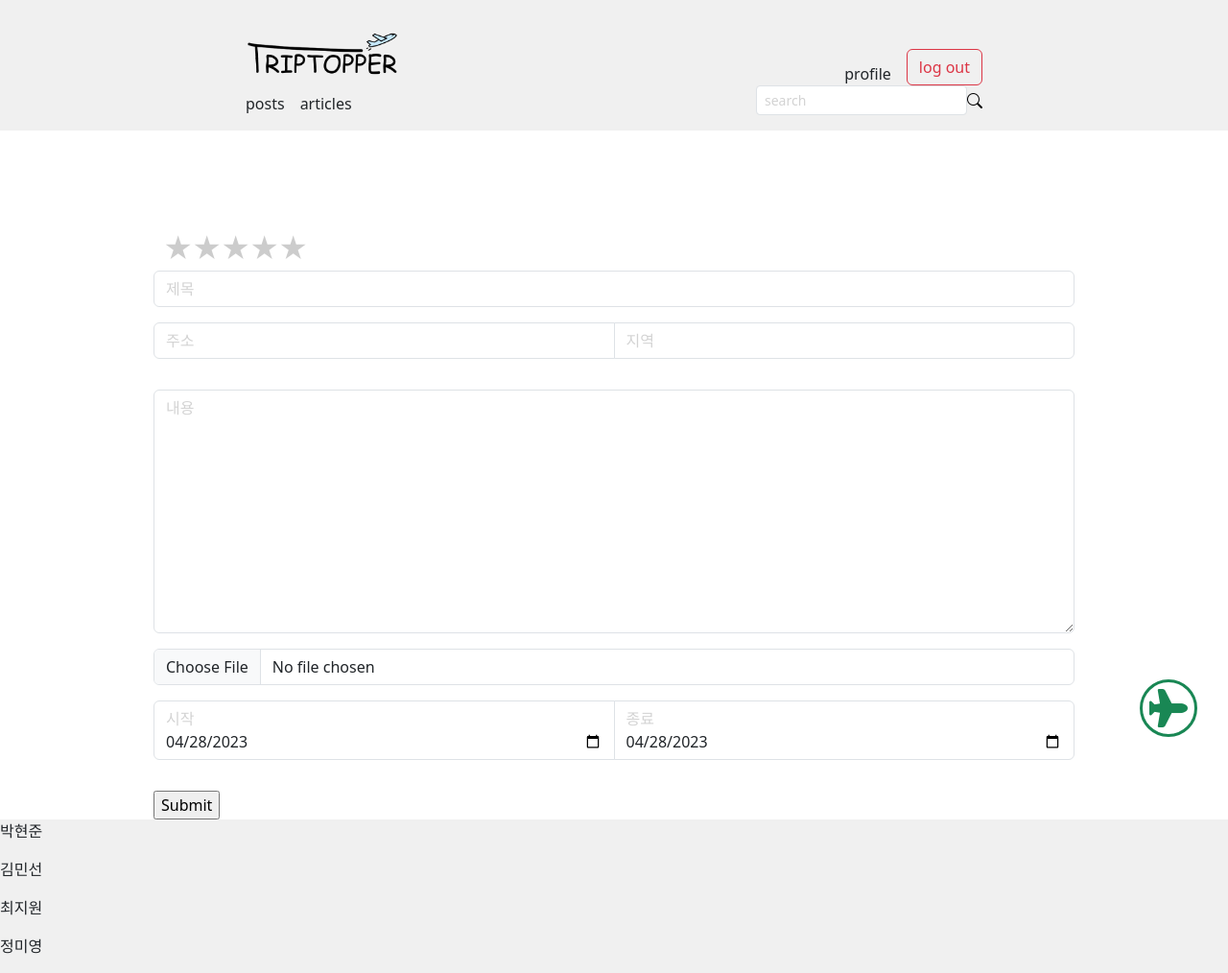
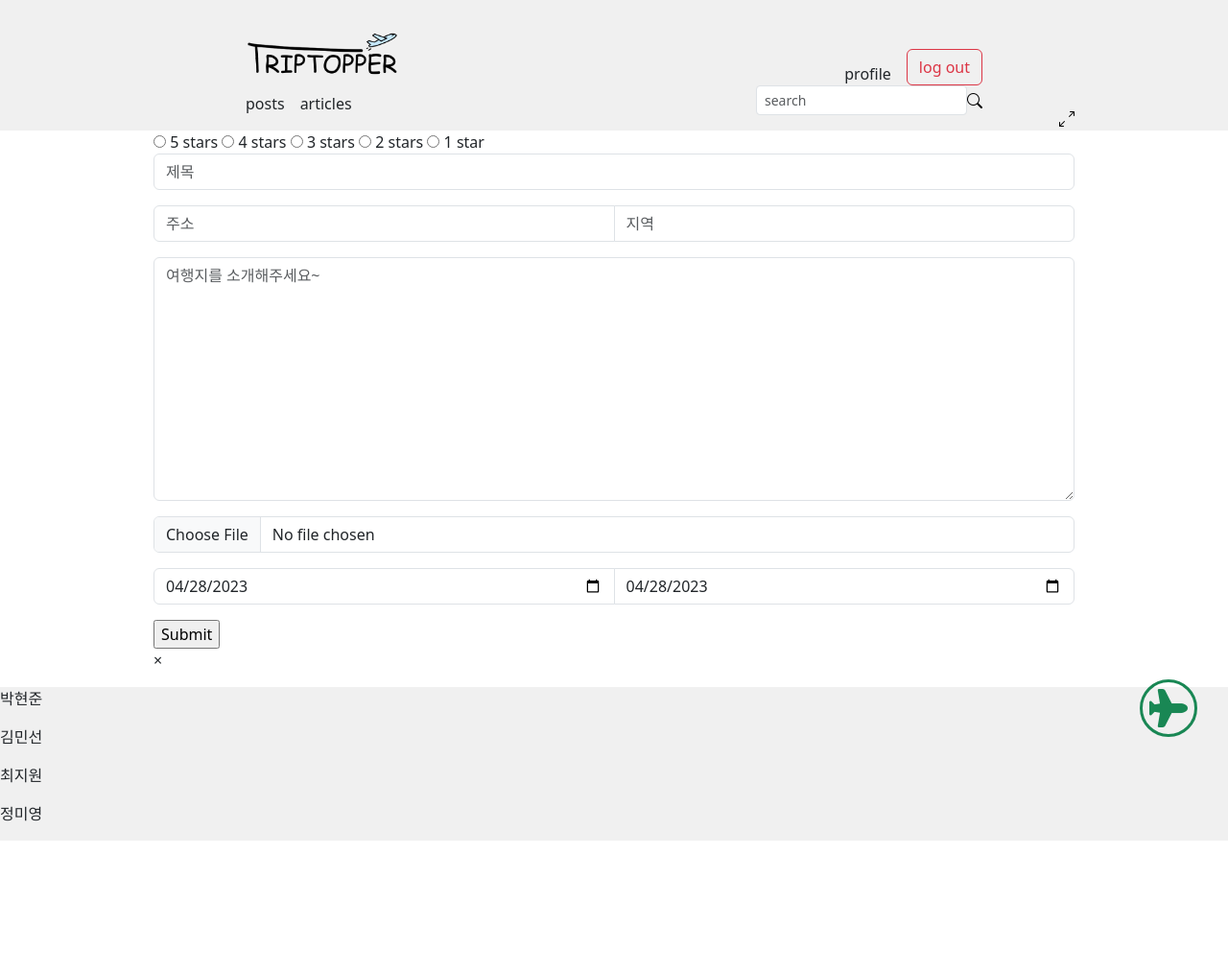
Before and after one commit to DT-HYUNJUN/tourist-spots-review-site, a Django app: page /posts/create/ in a window 1280 px wide. Shown: the whole page at 96% size. After the commit the page ends 876 px from the top, so only its background shows below. Run offline with Django 3.2, Linux system fonts and the light colour scheme; the visitor is signed in with stand-in values (Sample User, id 1); some libraries are stand-ins or nearby versions.

Commit message:
[UPDATE] posts create

```diff
--- a/posts/forms.py
+++ b/posts/forms.py
@@ -6,7 +6,7 @@
     title = forms.CharField(
         widget=forms.TextInput(
             attrs={
-                'class': 'form-control',
+                'class': 'form-control mb-3',
                 'placeholder': '제목',
             }
         )
@@ -14,15 +14,15 @@
     content = forms.CharField(
         widget=forms.Textarea(
             attrs={
-                'class': 'form-control',
-                'placeholder': '내용',
+                'class': 'form-control mb-3',
+                'placeholder': '여행지를 소개해주세요~',
             }
         )
     )
     image = forms.ImageField(
         widget=forms.ClearableFileInput(
             attrs={
-                'class': 'form-control',
+                'class': 'form-control mb-3',
             }
         ),
         required=False
--- a/posts/templates/posts/create.html
+++ b/posts/templates/posts/create.html
@@ -29,16 +29,16 @@
     </div>
 
     {% for field in form %}
-      <div class="input-group mb-3">
+      <div class="input-group">
         {% if field.name == 'place' %}
-          <input id="place-field" type="text" name="place" aria-label="First name" class="form-control" placeholder="주소" readonly data-bs-toggle="modal" data-bs-target="#addressList" autocomplete="off">
-          <input id="region-field" type="text" name="region" aria-label="Last name" class="form-control" placeholder="지역" readonly autocomplete="off">
+          <input id="place-field" type="text" name="place" aria-label="First name" class="form-control mb-3" placeholder="주소" readonly data-bs-toggle="modal" data-bs-target="#addressList" autocomplete="off">
+          <input id="region-field" type="text" name="region" aria-label="Last name" class="form-control mb-3" placeholder="지역" readonly autocomplete="off">
         {% elif field.name == 'region' %}
         {% elif field.name == 'end_date' %}
         {% elif field.name == 'start_date' %}
           {% now "Y-m-d" as today %}
-          <input type="date" value="{{ today }}" name="start_date" class="form-control" placeholder="시작">
-          <input type="date" value="{{ today }}" name="end_date" class="form-control"placeholder="종료">
+          <input type="date" value="{{ today }}" name="start_date" class="form-control mb-3" placeholder="시작">
+          <input type="date" value="{{ today }}" name="end_date" class="form-control mb-3"placeholder="종료">
         {% else %}
           {{ field }}
         {% endif %}
@@ -55,15 +55,12 @@
           <h1 class="modal-title fs-5" id="exampleModalLabel">주소 검색</h1>
           <button type="button" class="btn-close" data-bs-dismiss="modal" aria-label="Close"></button>
         </div>
-        <input class="form-control" type="text" list="address-list" id="place_input" autocomplete="off">
+        <input class="form-control border rounded-0" type="text" list="address-list" id="place_input" autocomplete="off">
         <div class="map-modal-wrap">
           <div id="map-modal"></div>
         </div>
         <div class="modal-body">
           <ol class="list-group list-group-numbered"></ol>
-        </div>
-        <div class="modal-footer">
-          <button type="button" class="btn btn-secondary" data-bs-dismiss="modal">Close</button>
         </div>
       </div>
     </div>
--- a/static/style/create.css
+++ b/static/style/posts/create.css
@@ -1,6 +1,14 @@
 input[type="date"]:not(.has-value):before{
   color: lightgray;
   content: attr(placeholder);
+}
+
+.modal-body {
+  padding: 0;
+}
+
+.list-group {
+  border-radius: 0;
 }
 
 .form-control::-webkit-input-placeholder {
```
Also changed, not shown: posts/templates/posts/index.html (+11 -2 lines), static/style/posts/modal.css (renamed from static/style/modal.css).
